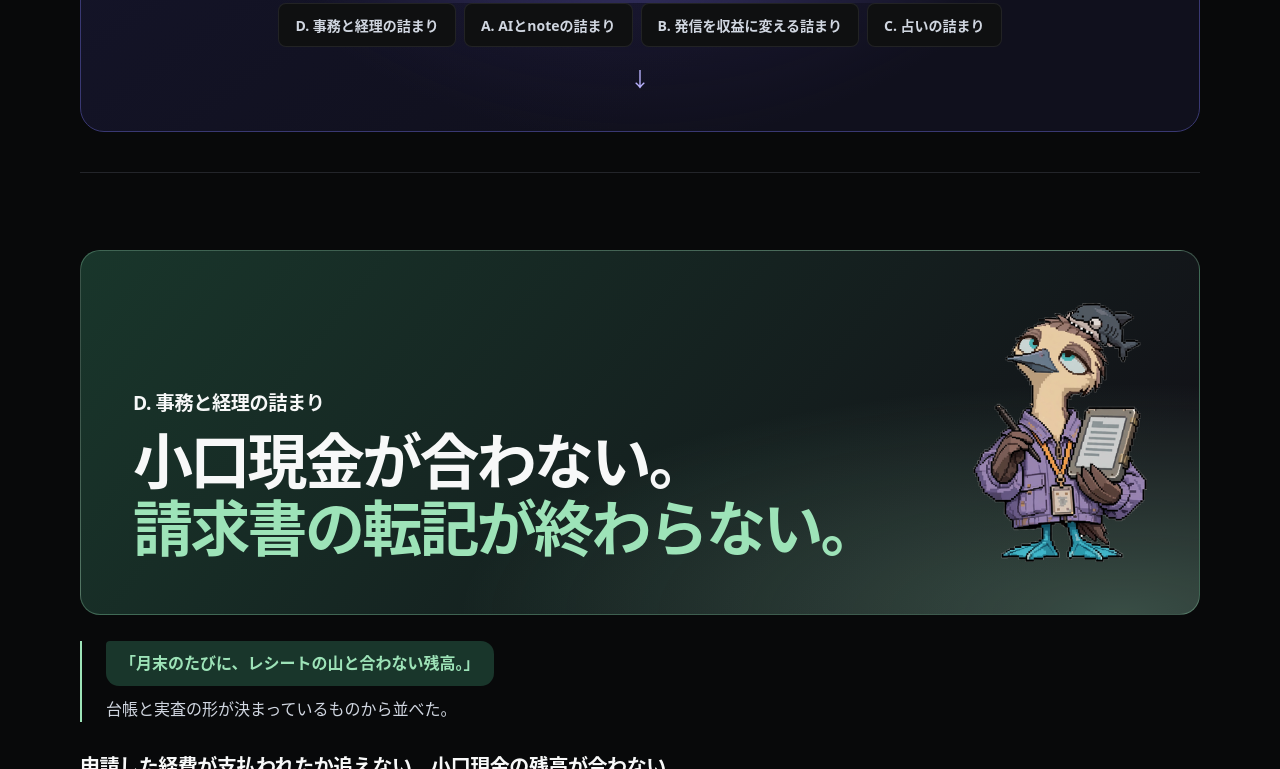
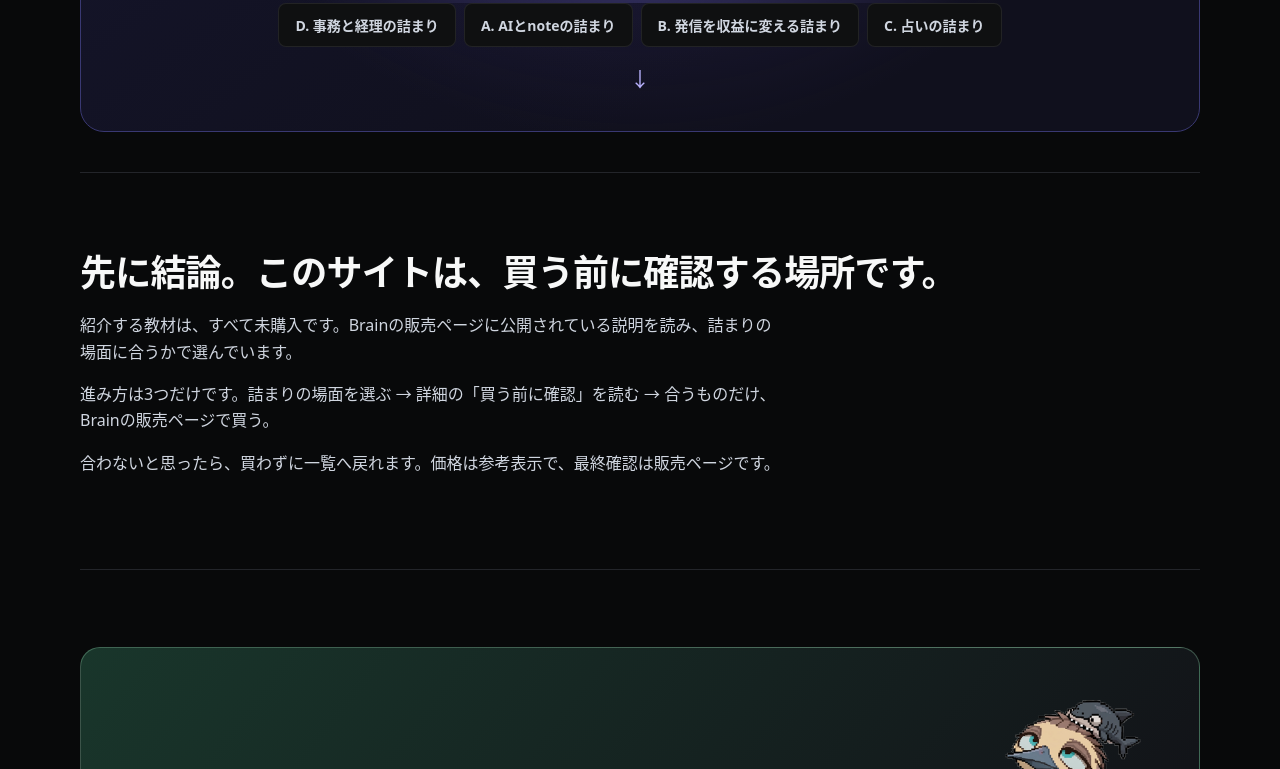
Before and after one commit to dyoota/brain-navi, a plain HTML site: page index.html in a window 1280 px wide. Shown: the part 563-1332 px from the top of the page. Drawn offline with Linux system fonts and the light colour scheme.

Commit message:
Add conclusion section 2026-11-28

```diff
--- a/index.html
+++ b/index.html
@@ -443,6 +443,12 @@
     </nav>
     <a class="scroll-cue" href="#shelf-d" aria-label="教材一覧へ"><span aria-hidden="true">↓</span></a>
   </section>
+  <section class="about-shelf" aria-labelledby="conclusion">
+    <h2 id="conclusion">先に結論。このサイトは、買う前に確認する場所です。</h2>
+    <p>紹介する教材は、すべて未購入です。Brainの販売ページに公開されている説明を読み、詰まりの場面に合うかで選んでいます。</p>
+    <p>進み方は3つだけです。詰まりの場面を選ぶ → 詳細の「買う前に確認」を読む → 合うものだけ、Brainの販売ページで買う。</p>
+    <p>合わないと思ったら、買わずに一覧へ戻れます。価格は参考表示で、最終確認は販売ページです。</p>
+  </section>
   <div id="list">
   <section class="shelf shelf-d" aria-labelledby="shelf-d-title">
     <div class="shelf-banner" id="shelf-d">
```
